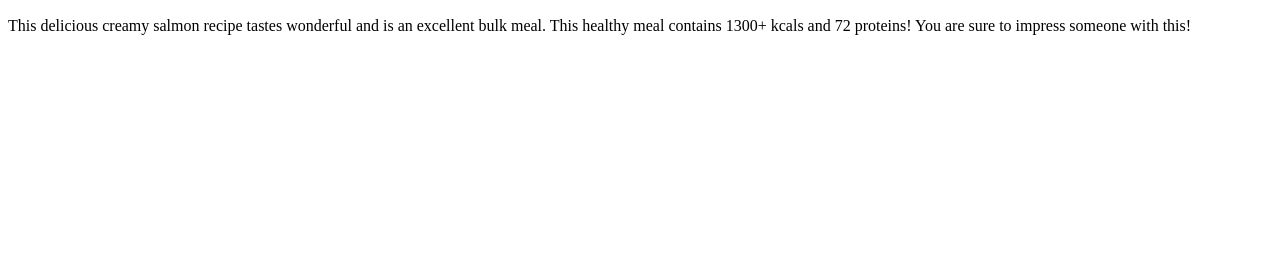
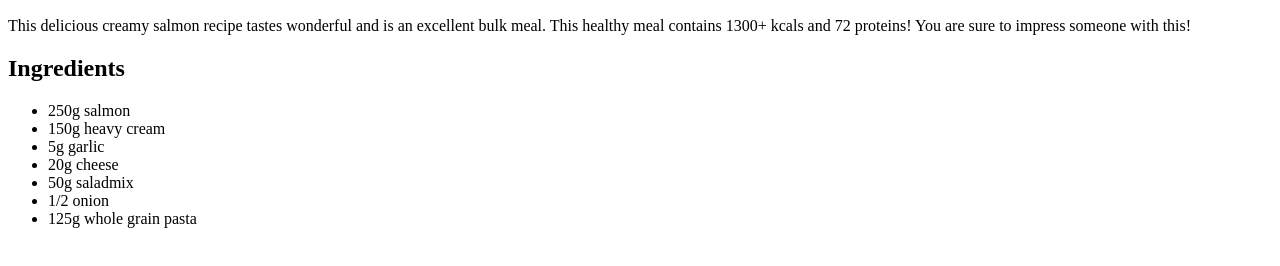
Before and after one commit to stickth/odin-recipes, a plain HTML site: page recipes/salmon.html in a window 1280 px wide. Shown: the part 460-726 px from the top of the page. Drawn offline with Linux system fonts and the light colour scheme.

Commit message:
Add salmon ingredients

```diff
--- a/recipes/salmon.html
+++ b/recipes/salmon.html
@@ -13,6 +13,15 @@
     <p>This delicious creamy salmon recipe tastes wonderful and is an excellent bulk meal.
         This healthy meal contains 1300+ kcals and 72 proteins! You are sure to impress someone with this!</p>
 
-
+    <h2>Ingredients</h2>
+    <ul>
+        <li>250g salmon</li>
+        <li>150g heavy cream</li>
+        <li>5g garlic</li>
+        <li>20g cheese</li>
+        <li>50g saladmix</li>
+        <li>1/2 onion</li>
+        <li>125g whole grain pasta</li>
+    </ul>
 </body>
 </html>
```
